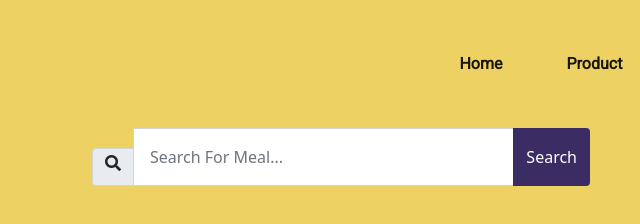
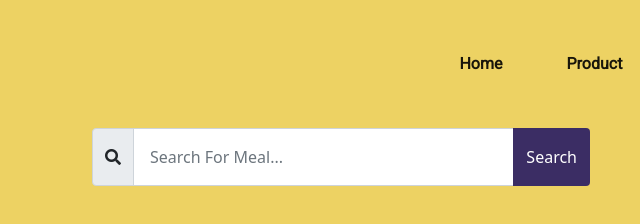
Before and after one commit to iffatunnessa/cooking-master, a plain HTML site: page index.html in a window 1280 px wide. Shown: the full height of the page, 287-927 px from the left. Drawn offline with nearby package versions, Linux system fonts and the light colour scheme.

Commit message:
last commit

```diff
--- a/css/style.css
+++ b/css/style.css
@@ -24,7 +24,7 @@ form .col-6{
     object-fit: cover;
 }
 .fa-search{
-    margin-top: 20px;
+    padding-top: 20px;
 }
 ul.ingredients{
     list-style-type: none;
```
